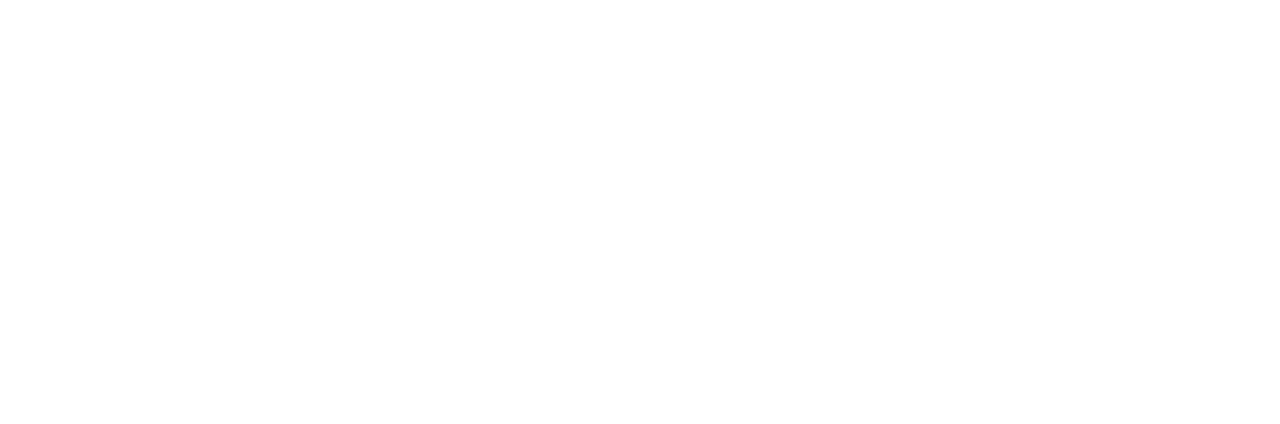
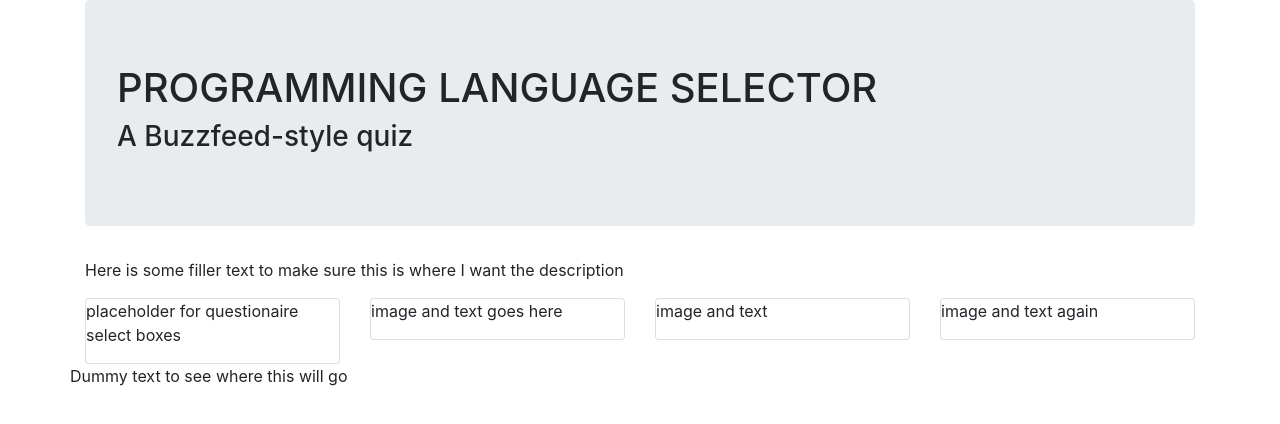
Before and after one commit to Singleballtheory/Language-Suggester, a plain HTML site: page index.html in a window 1280 px wide. Drawn offline with Linux system fonts and the light colour scheme.

Commit message:
add jumbotron, row/col/card placeholder divs

```diff
--- a/index.html
+++ b/index.html
@@ -8,5 +8,39 @@
   <title>Language Suggester</title>
 </head>
 <body>
+  <div class="container">
+    <div class="jumbotron">
+      <h1>PROGRAMMING LANGUAGE SELECTOR</h1>
+      <h3>A Buzzfeed-style quiz</h3>
+    </div>
+    <div>
+      <p>Here is some filler text to make sure this is where I want the description</p>
+    </div>
+    <div class="row">
+      <div class="col-md-3">
+        <div class="card">
+          <p>placeholder for questionaire select boxes</p>
+        </div>
+      </div>
+      <div class="col-md-3">
+        <div class="card">
+          <p>image and text goes here</p>
+        </div>
+      </div>
+      <div class="col-md-3">
+        <div class="card">
+          <p>image and text</p>
+        </div>
+      </div>
+      <div class="col-md-3">
+        <div class="card">
+          <p>image and text again</p>
+        </div>
+      </div>
+    </div>
+    <div class="row">
+      <p>Dummy text to see where this will go</p>
+    </div>
+  </div>
 </body>
 </html>
```
